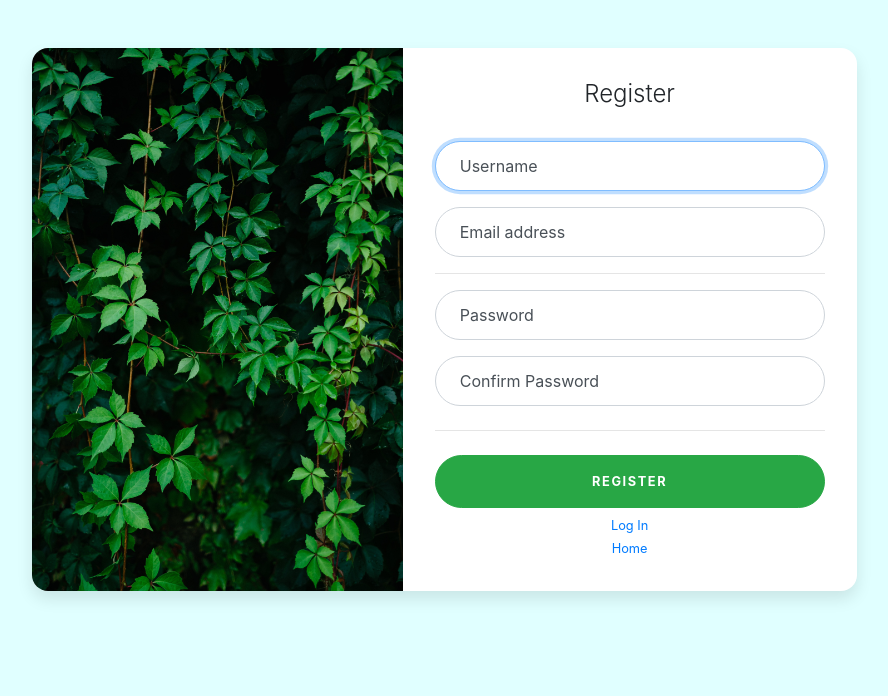
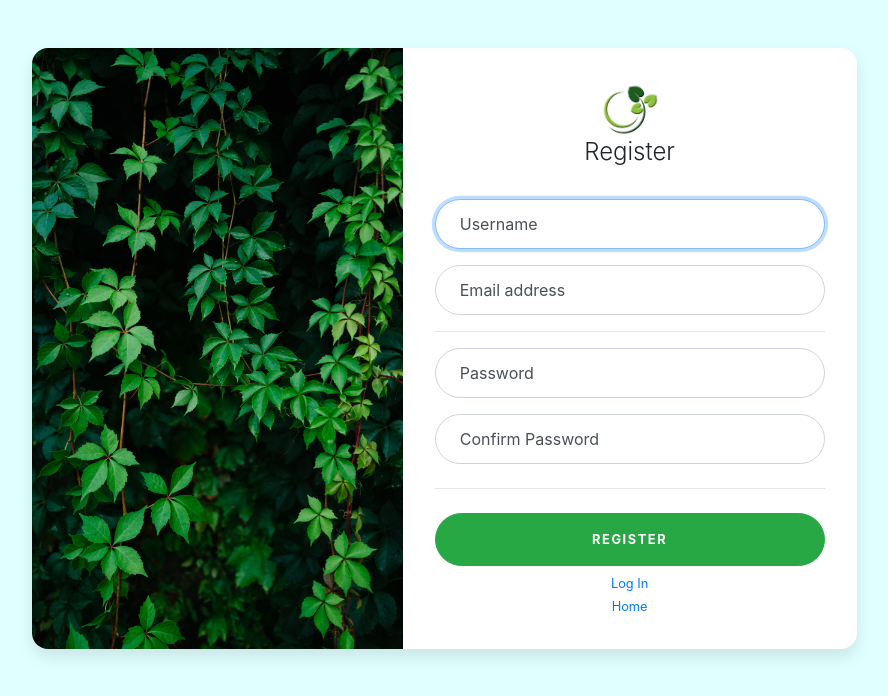
Before and after one commit to RoyArka/OrigenAir-Dashboard-Demo, a Django app: page /accounts/signup/ in a window 1280 px wide. Shown: the top 696 px of the page, without its empty margins (196-1084 px from the left). Run offline with Django 3.2, Linux system fonts and the light colour scheme; some libraries are stand-ins or nearby versions.

Commit message:
added logo to both login & signup page

```diff
--- a/origen/accounts/templates/accounts/signup.html
+++ b/origen/accounts/templates/accounts/signup.html
@@ -15,6 +15,12 @@
 
                 <!-- CONTENT -->
                 <div class="card-body">
+
+                    <!--LOGO IMAGE-->
+                    <div class="text-center">
+                        <img id="logo" src="{% static 'img/logo2.png' %}" width="60">
+                    </div>
+
                     <h5 class="card-title text-center">Register</h5>
                     <form class="form-signin">
 
```
Also changed, not shown: origen/accounts/templates/accounts/login.html (+7 -1 lines).
